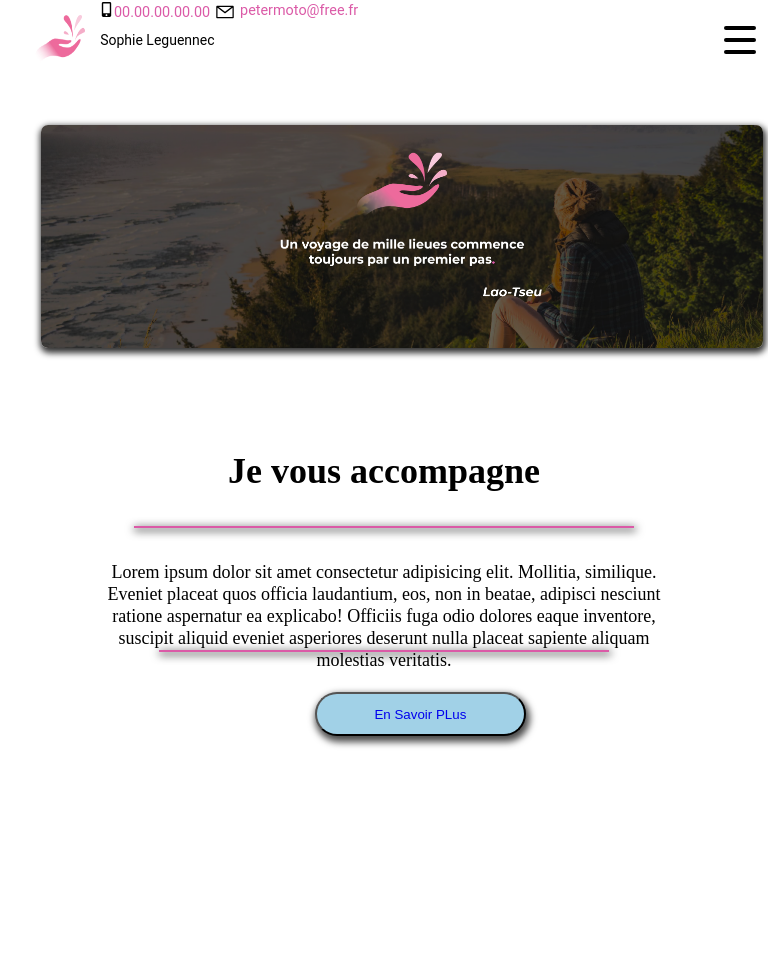
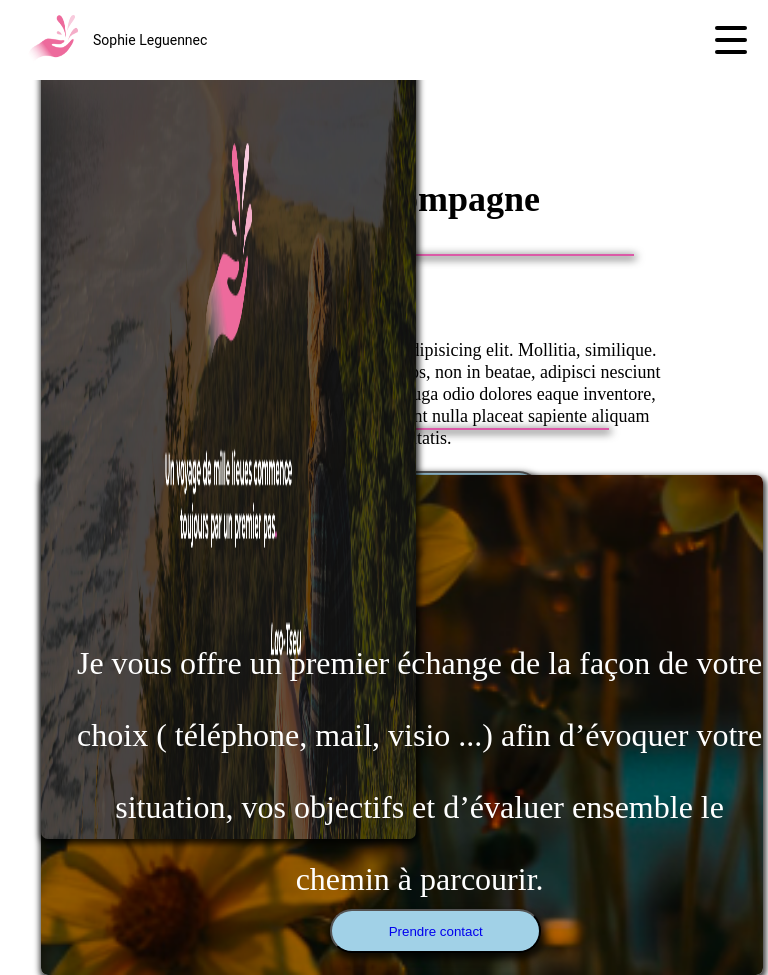
Before and after one commit to peter-centini/sophie-leguennec, a React (Create React App) app: page / in a window 768 px wide. Shown: the top 975 px of the page. Before the commit the page ends 890 px from the top, so only its background shows below. Built offline with nearby package versions, Linux system fonts and the light colour scheme.

Commit message:
homme fini

```diff
--- a/src/components/Mission/mission.css
+++ b/src/components/Mission/mission.css
@@ -1,8 +1,7 @@
 .container_maMission {
     width: auto;
     height: 900px;
-
-
+    display:flex;
 }
 
 .mamission_desc {
@@ -18,17 +17,18 @@
     font-weight: 600;
     font-size: 25px;
     line-height: 30px;
-    margin-top: -45px;
+    margin-top: 45px;
+    margin-bottom: 45px;
     text-align: center;
 }
 
 .trait_dessous {
     border-top: 2px solid var(--icontxt_color);
     width: 500px;
-    /*margin: 50px 50px; */
-    margin-top: 5vh;
+    margin: 50px 50px;
+    /* margin-top: 20px;
     margin-left: auto;
-    margin-right: auto;
+    margin-right: auto; */
     -webkit-box-shadow: 2px 4px 7px 2px rgba(0, 0, 0, 0.71);
     box-shadow: 1px 2px 8px 1px rgba(0, 0, 0, 0.71);
 }
@@ -37,7 +37,7 @@
     margin-top: 30px;
     display: flex;
     justify-content: space-around;
-    height: 300px;
+    flex-direction: inline;
 
 }
 
@@ -52,19 +52,19 @@
 }
 
 .textMission {
-    font-size: 22px;
+    font-size: 18px;
     font-weight: bold;
     font-family: var(--Montserrat_700_font);
-    line-height: 26.82px;
+    line-height: 32px;
     text-align: center;
 }
 
 .image {
-    width: 94vw;
+    width: 90%;
     height: 100%;
     border-radius: 7px;
     margin: 5px 1px;
-    margin-top: 120px;
+    margin-top: 90px;
     position: relative;
     text-align: center;
     color: white;
@@ -72,18 +72,18 @@
 
 .texte_centrer {
     position: absolute;
-    top: 60%;
+    top: 73%;
     left: 50%;
     font-size: 34px;
     transform: translate(-50%, -50%);
     font-family: var(--Montserrat_700_font);
     font-weight: bold;
-    line-height: 36px;
+    line-height: 73px;
 }
 
 .signature {
     position: absolute;
-    top: 85%;
+    top: 115%;
     left: 75%;
     font-size: 34px;
     transform: translate(-80%, -80%);
--- a/src/components/Nav/Navbar.css
+++ b/src/components/Nav/Navbar.css
@@ -1,4 +1,5 @@
 .navbar {
+  width: 100%;
   height: 80px;
   display: flex;
   justify-content: center;
@@ -102,14 +103,28 @@
 }
 
 @media screen and (min-width:768px) and (max-width:1023px) {
+  .phone{
+    display: none;
+  }
+  .mail{
+    display: none;
+}
+.navbar_logo {
+  display: flex;
+  cursor: pointer;
+  align-items: center;
+  margin: 145px;
+  text-decoration: none;
+
+}
   .navbar_menu {
       display: flex;
       flex-direction: column;
       width: 100%;
       position: absolute;
-      top:84px;
+      top:85px;
       opacity: 1;
-      right: 110%;
+      right: 100%;
       transition: all 0.5s ease;
     }
 
@@ -129,16 +144,17 @@
     }
 
     .navbar_links:hover {
-      color: var(--second_color);
+      color: var(--fourth_color);
     }
 
     .navbar_item .active {
-      color: var(--second_color);
+      color: var(--fourth_color);
     }
     .BurgerMenu__container {
       display: flex;
       flex-direction: column;
       padding-right: 8px;
+      margin-right:-108px;
     }
 
       i {
@@ -179,6 +195,12 @@
 
 
 @media screen and (max-width:767px) {
+  .phone{
+    display: none;
+  }
+  .mail{
+    display: none;
+}
   .navbar_menu {
       display: flex;
       flex-direction: column;
@@ -191,10 +213,11 @@
     }
     .navbar_header{
       display: none;
+      width:100%
 
     }
     .navbar_logo {
-      margin-left: 0px;
+         margin-left: 5px;
     }
 
     .navbar_menu.active {
@@ -222,7 +245,7 @@
     .BurgerMenu__container {
       display: flex;
       flex-direction: column;
-      padding-right: 8px;
+       margin-right: -100px;
     }
 
       i {
--- a/src/components/Nav/Navbar.jsx
+++ b/src/components/Nav/Navbar.jsx
@@ -2,7 +2,6 @@ import React, {useState} from 'react';
 import Logo from '../../asset/Logo.png';
 import { NavLink } from 'react-router-dom';
 import './Navbar.css';
-import MobileScreenShareIcon from '@mui/icons-material/MobileScreenShare';
 import { FaMobileAlt } from "react-icons/fa"
 import { VscMail } from 'react-icons/vsc';
 
--- a/src/pages/Home/Home.jsx
+++ b/src/pages/Home/Home.jsx
@@ -1,7 +1,7 @@
 import React from "react"
 import "./home.css"
 import ImageHome from "../../asset/CitationDesk.png"
-import Infos from "../information/Infos"
+import SecondPicture from "../../asset/secondeHome.png"
 import { Link } from "react-router-dom"
 
 export default function Home() {
@@ -18,10 +18,18 @@ export default function Home() {
         <p className="text_Home">
         Lorem ipsum dolor sit amet consectetur adipisicing elit. Mollitia, similique. Eveniet placeat quos officia laudantium, eos, non in beatae, adipisci nesciunt ratione aspernatur ea explicabo! Officiis fuga odio dolores eaque inventore, suscipit aliquid eveniet asperiores deserunt nulla placeat sapiente aliquam molestias veritatis.
         </p>
-
       </div>
       <button className="btn"><Link to="/infos">En Savoir PLus </Link></button>
-       <div className="trait_footer"></div>
+      <div className="trait_footer"></div>
+
+      <div className="second_picture">
+        <img className="second_img" src={SecondPicture} alt="imgHome" />
+        < div className="secondpicture_text"><p className="text">Je vous offre un premier échange de la façon de votre choix ( téléphone, mail, visio ...) afin  d’évoquer votre situation, vos objectifs et d’évaluer ensemble le chemin à parcourir.</p></div>
+
+        <button className="btn_contact"><Link to="/contact">Prendre contact</Link></button>
+
      </div>
+
+  </div>
   )
 }
--- a/src/pages/Home/home.css
+++ b/src/pages/Home/home.css
@@ -58,15 +58,18 @@
 }
 
 .btn {
+    display: inline;
+    flex-direction: row;
+    justify-content:center;
+    align-content: center;
     align-items: center;
-    align-content: center;
     background: #A1D1E7;
     border-radius: 30px;
     width: 211px;
     height: 44px;
     top: 745px;
     margin: 6px 40% 20% 43%;
-    margin-left: 41vw;
+    margin-left: center;
     -webkit-box-shadow: 2px 4px 7px 2px rgba(0, 0, 0, 0.71);
     box-shadow: 2px 4px 7px 2px rgba(0, 0, 0, 0.71);
 }
@@ -80,3 +83,71 @@
     -webkit-box-shadow: 2px 4px 7px 2px rgba(0, 0, 0, 0.71);
     box-shadow: 1px 2px 8px 1px rgba(0, 0, 0, 0.71);
 }
+
+.second_picture{
+     display: flex;
+     flex-direction: column;
+}
+.second_img{
+    object-fit: cover;
+    width: 94vw;
+    height: 500px;
+    margin-left: 41px;
+    margin-top: 45px;
+    border-radius: 7px;
+    -webkit-box-shadow: 2px 4px 7px 2px rgba(0, 0, 0, 0.71);
+    box-shadow: 1px 3px 6px 2px rgba(0, 0, 0, 0.80);
+}
+
+.secondpicture_text{
+  position: absolute;
+    margin-top: 300px;
+    width: 100%;
+}
+.text{
+    color: white;
+    font-size: 32px;
+    font-family: var(--Montserrat_700_font);
+    text-align: center;
+    line-height: 4.5rem;
+    margin: -103px 74px;
+    width: 90%;
+}
+.btn_contact{
+    display: inline;
+    flex-direction: row;
+    justify-content:center;
+    align-content: center;
+    align-items: center;
+    background: #A1D1E7;
+    border-radius: 30px;
+    width: 211px;
+    height: 44px;
+    margin: -66px 43%;
+    margin-left: center;
+    -webkit-box-shadow: 2px 4px 7px 2px rgba(0, 0, 0, 0.71);
+    box-shadow: 2px 4px 7px 2px rgba(0, 0, 0, 0.71);
+}
+
+
+@media screen and (min-width:768px) and (max-width:1023px) {
+  .img{
+    position: absolute;
+    width: 375px;
+    height: 794px;
+    left: 0px;
+    top: 0px;
+
+    }
+}
+
+@media screen and (max-width:767px) {
+    .img{
+    position: absolute;
+    width: 375px;
+    height: 794px;
+    left: 0px;
+    top: 0px;
+
+    }
+}
```
Also changed, not shown: src/App.css (line endings or trailing spaces), src/asset/secondeHome.png (added).
